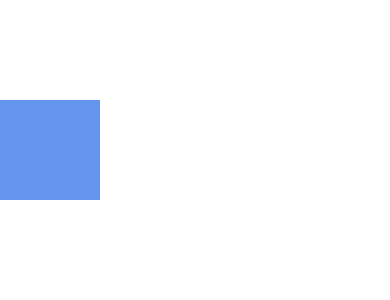
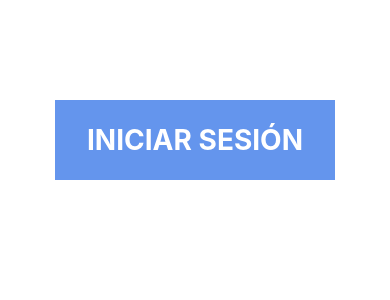
Before and after one commit to alejandropavlotsky/animacionesReact, a React Native app: screen / in a window 390 px wide. Shown: the top 300 px of the page. Built offline with nearby package versions, Linux system fonts and the light colour scheme.

Commit message:
ADD animacion 5

```diff
--- a/App.js
+++ b/App.js
@@ -11,6 +11,7 @@
 import Animacion2 from './componens/Animacion2';
 import Animacion3 from './componens/Animacion3';
 import Animacion4 from './componens/Animacion4';
+import Animacion5 from './componens/Animacion5';
 
 const App = () => {
   return (
@@ -19,7 +20,8 @@
         {/* <Animacion1 /> */}
         {/* <Animacion2 /> */}
         {/* <Animacion3 /> */}
-        <Animacion4 />
+        {/* <Animacion4 /> */}
+        <Animacion5 />
       </View>
     </>
   );
--- /dev/null
+++ b/componens/Animacion5.js
@@ -0,0 +1,63 @@
+import React, {useState} from 'react';
+import {
+  StyleSheet,
+  View,
+  Text,
+  Animated,
+  TouchableWithoutFeedback,
+} from 'react-native';
+
+const Animacion5 = () => {
+  const [animacion] = useState(new Animated.Value(1));
+  const presionarBoton = () => {
+    Animated.spring(animacion, {
+      toValue: 0.8,
+      useNativeDriver: false,
+    }).start();
+  };
+  const soltarBoton = () => {
+    Animated.spring(animacion, {
+      toValue: 1,
+      useNativeDriver: false,
+      friction: 4,
+      tension: 30,
+    }).start();
+  };
+
+  const estiloAnimacion = {
+    transform: [{scale: animacion}],
+  };
+
+  return (
+    <View style={styles.contenedor}>
+      <TouchableWithoutFeedback
+        onPressIn={() => presionarBoton()}
+        onPressOut={() => soltarBoton()}>
+        <Animated.View style={[styles.btn, estiloAnimacion]}>
+          <Text style={styles.texto}>Iniciar Sesión</Text>
+        </Animated.View>
+      </TouchableWithoutFeedback>
+    </View>
+  );
+};
+
+const styles = StyleSheet.create({
+  contenedor: {
+    alignItems: 'center',
+  },
+  btn: {
+    backgroundColor: 'cornflowerblue',
+    width: 280,
+    height: 80,
+    justifyContent: 'center',
+    alignItems: 'center',
+  },
+  texto: {
+    color: '#fff',
+    fontWeight: 'bold',
+    textTransform: 'uppercase',
+    fontSize: 28,
+  },
+});
+
+export default Animacion5;
```
